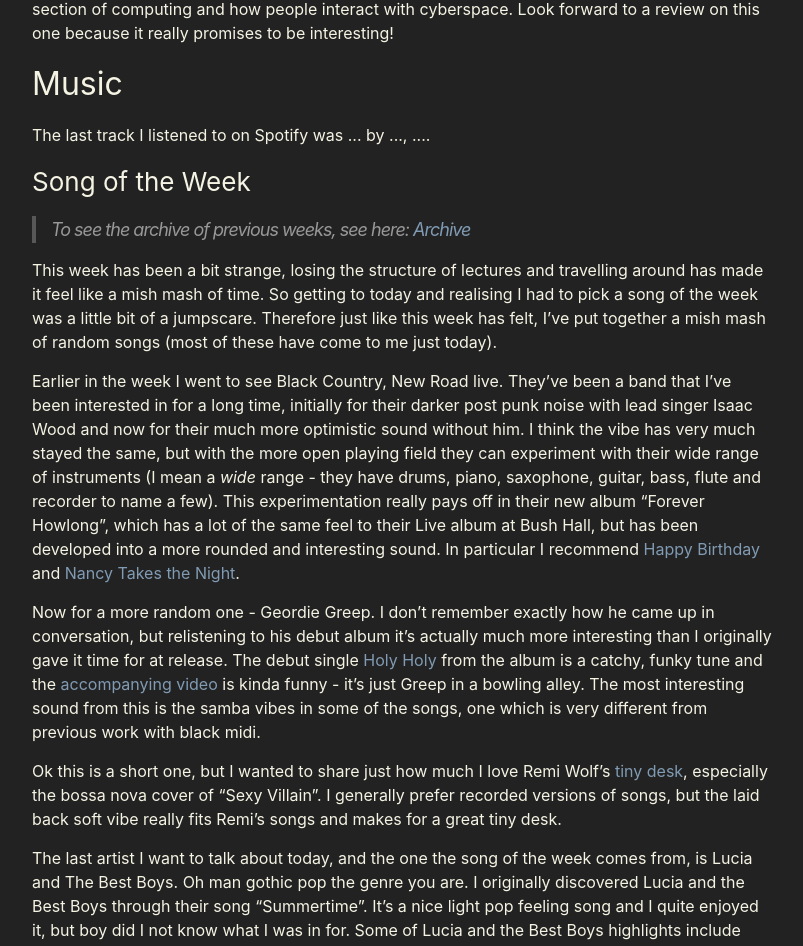
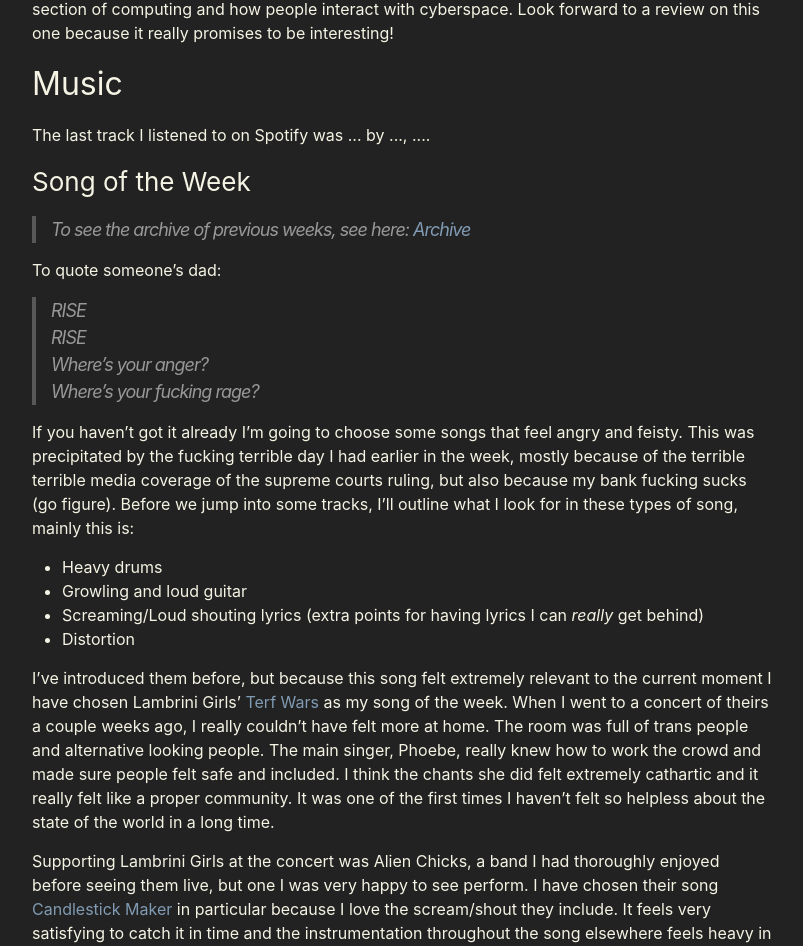
Before and after one commit to awsloth/awsloth.github.io, a Jekyll site: the page built from media.markdown, in a window 1280 px wide and 1400 px high, scrolled down 629 px. Shown: the top 946 px of the window, without its empty margins (238-1041 px from the left). Built offline with Jekyll 4.4.1, drawn with Linux system fonts in a browser that asks for light colours; a script that is not in the unit is left out; some of the changed text lies outside the part shown.

Commit message:
Update song of the week

```diff
--- a/media.markdown
+++ b/media.markdown
@@ -38,19 +38,30 @@ I have been really enjoying what I have read of this book so far. I think partia
 
 > To see the archive of previous weeks, see here: [Archive](/media/song-archive)
 
-This week has been a bit strange, losing the structure of lectures and travelling around has made it feel like a mish mash of time. So getting to today and realising I had to pick a song of the week was a little bit of a jumpscare. Therefore just like this week has felt, I've put together a mish mash of random songs (most of these have come to me just today).
+To quote someone's dad:
 
-Earlier in the week I went to see Black Country, New Road live. They've been a band that I've been interested in for a long time, initially for their darker post punk noise with lead singer Isaac Wood and now for their much more optimistic sound without him. I think the vibe has very much stayed the same, but with the more open playing field they can experiment with their wide range of instruments (I mean a *wide* range - they have drums, piano, saxophone, guitar, bass, flute and recorder to name a few). This experimentation really pays off in their new album "Forever Howlong", which has a lot of the same feel to their Live album at Bush Hall, but has been developed into a more rounded and interesting sound. In particular I recommend [Happy Birthday](https://open.spotify.com/track/56Vk4WrIrTr3Jg7hReNZVb?si=2fb19dcee5c34b21) and [Nancy Takes the Night](https://open.spotify.com/track/3vtceW4EYrv3enjfz7MTff?si=a7471c6b80ee4915).
+> RISE
+  RISE
+  Where's your anger?
+  Where's your fucking rage?
 
-Now for a more random one - Geordie Greep. I don't remember exactly how he came up in conversation, but relistening to his debut album it's actually much more interesting than I originally gave it time for at release. The debut single [Holy Holy](https://open.spotify.com/track/4AiTTqrljm1r8zKr68cxPk?si=68a9e78ce83c4a32) from the album is a catchy, funky tune and the [accompanying video](https://youtu.be/A4EU_0vFzuU?si=teZ3yQUvFHuNKEre) is kinda funny - it's just Greep in a bowling alley. The most interesting sound from this is the samba vibes in some of the songs, one which is very different from previous work with black midi.
+If you haven't got it already I'm going to choose some songs that feel angry and feisty. This was precipitated by the fucking terrible day I had earlier in the week, mostly because of the terrible terrible media coverage of the supreme courts ruling, but also because my bank fucking sucks (go figure). Before we jump into some tracks, I'll outline what I look for in these types of song, mainly this is:
+- Heavy drums
+- Growling and loud guitar
+- Screaming/Loud shouting lyrics (extra points for having lyrics I can *really* get behind)
+- Distortion
 
-Ok this is a short one, but I wanted to share just how much I love Remi Wolf's [tiny desk](https://youtu.be/X_myO7_7KKk?si=EJ1QQJT6K8vabsYJ), especially the bossa nova cover of "Sexy Villain". I generally prefer recorded versions of songs, but the laid back soft vibe really fits Remi's songs and makes for a great tiny desk.
+I've introduced them before, but because this song felt extremely relevant to the current moment I have chosen Lambrini Girls' [Terf Wars](https://open.spotify.com/track/7aNvsOmhlc4V07PdT4YgtN?si=34991ad5697248cc) as my song of the week. When I went to a concert of theirs a couple weeks ago, I really couldn't have felt more at home. The room was full of trans people and alternative looking people. The main singer, Phoebe, really knew how to work the crowd and made sure people felt safe and included. I think the chants she did felt extremely cathartic and it really felt like a proper community. It was one of the first times I haven't felt so helpless about the state of the world in a long time.
 
-The last artist I want to talk about today, and the one the song of the week comes from, is Lucia and The Best Boys. Oh man gothic pop the genre you are. I originally discovered Lucia and the Best Boys through their song "Summertime". It's a nice light pop feeling song and I quite enjoyed it, but boy did I not know what I was in for. Some of Lucia and the Best Boys highlights include [Blueheart](https://open.spotify.com/track/2tYefVtZYM82eB4pdFtxmR?si=51337cda1c584c90) and [When You Dress Up](https://open.spotify.com/track/1dy0yjSUuYOqirPLWm2sXy?si=e1e9432f5c7244e2).
+Supporting Lambrini Girls at the concert was Alien Chicks, a band I had thoroughly enjoyed before seeing them live, but one I was very happy to see perform. I have chosen their song [Candlestick Maker](https://open.spotify.com/track/2a4u1DkUlDNRnkWBVQoeer?si=79161c7b32cd4d78) in particular because I love the scream/shout they include. It feels very satisfying to catch it in time and the instrumentation throughout the song elsewhere feels heavy in the right way. The voice on the edge of screaming, the mish mash of instruments in kinda the best way and the best of it all cowbell (the holy grail in post punk bands imo).
+
+The third band I want to focus on is Coach Party, with two of theirs songs [Micro Aggression](https://open.spotify.com/track/0AoVDlD4Da25HVGUpM0liK?si=74e312acccc14639) and [Parasite](https://open.spotify.com/track/4EDSWFoLE7TgCrl0Eol9dV?si=5b9c75272a5644e3). For Parasite, there is not much more to say than it fits all categories. It is unfortunately not too long, but I can forgive them because it really is just a scream filled song. In terms of Micro Aggression, it's just a classic indie rock kinda feel, with some added screams/shouts for fun, with a message I can (obviously) get behind - great!
+
+Less of a song recommendation, more of a whole fuck off album. The debut album by Model/Actriz, [Dogsbody](https://open.spotify.com/album/1DWLFwBZxTSBWw7G9uhpok?si=06PXTio5Qkuv6Rwmr5M10Q), has become my go to "put me in the mines" album. I turn my headphones right up, blast the songs out and can't have any other thoughts but work (maybe not the healthiest thing, but I do at least enjoy the music). It may not directly fit into the rage theme, but if I was already angry I could really channel it through this (~~probably to send like a slightly angry email~~).
 
 The track of the week:
 
-<iframe style="border-radius:12px" src="https://open.spotify.com/embed/track/4L4RGrbgXsRzrqrAtnj7Dg?utm_source=generator" width="100%" height="152" frameBorder="0" allowfullscreen="" allow="autoplay; clipboard-write; encrypted-media; fullscreen; picture-in-picture" loading="lazy"></iframe>
+<iframe style="border-radius:12px" src="https://open.spotify.com/embed/track/7aNvsOmhlc4V07PdT4YgtN?utm_source=generator" width="100%" height="152" frameBorder="0" allowfullscreen="" allow="autoplay; clipboard-write; encrypted-media; fullscreen; picture-in-picture" loading="lazy"></iframe>
 
 To see an archive of the songs I have previously added, see here:
 
--- a/song-archive.markdown
+++ b/song-archive.markdown
@@ -3,6 +3,22 @@ layout: page
 title: Song of the Week Archive
 permalink: /media/song-archive
 ---
+
+## 13/04/25
+
+This week has been a bit strange, losing the structure of lectures and travelling around has made it feel like a mish mash of time. So getting to today and realising I had to pick a song of the week was a little bit of a jumpscare. Therefore just like this week has felt, I've put together a mish mash of random songs (most of these have come to me just today).
+
+Earlier in the week I went to see Black Country, New Road live. They've been a band that I've been interested in for a long time, initially for their darker post punk noise with lead singer Isaac Wood and now for their much more optimistic sound without him. I think the vibe has very much stayed the same, but with the more open playing field they can experiment with their wide range of instruments (I mean a *wide* range - they have drums, piano, saxophone, guitar, bass, flute and recorder to name a few). This experimentation really pays off in their new album "Forever Howlong", which has a lot of the same feel to their Live album at Bush Hall, but has been developed into a more rounded and interesting sound. In particular I recommend [Happy Birthday](https://open.spotify.com/track/56Vk4WrIrTr3Jg7hReNZVb?si=2fb19dcee5c34b21) and [Nancy Takes the Night](https://open.spotify.com/track/3vtceW4EYrv3enjfz7MTff?si=a7471c6b80ee4915).
+
+Now for a more random one - Geordie Greep. I don't remember exactly how he came up in conversation, but relistening to his debut album it's actually much more interesting than I originally gave it time for at release. The debut single [Holy Holy](https://open.spotify.com/track/4AiTTqrljm1r8zKr68cxPk?si=68a9e78ce83c4a32) from the album is a catchy, funky tune and the [accompanying video](https://youtu.be/A4EU_0vFzuU?si=teZ3yQUvFHuNKEre) is kinda funny - it's just Greep in a bowling alley. The most interesting sound from this is the samba vibes in some of the songs, one which is very different from previous work with black midi.
+
+Ok this is a short one, but I wanted to share just how much I love Remi Wolf's [tiny desk](https://youtu.be/X_myO7_7KKk?si=EJ1QQJT6K8vabsYJ), especially the bossa nova cover of "Sexy Villain". I generally prefer recorded versions of songs, but the laid back soft vibe really fits Remi's songs and makes for a great tiny desk.
+
+The last artist I want to talk about today, and the one the song of the week comes from, is Lucia and The Best Boys. Oh man gothic pop the genre you are. I originally discovered Lucia and the Best Boys through their song "Summertime". It's a nice light pop feeling song and I quite enjoyed it, but boy did I not know what I was in for. Some of Lucia and the Best Boys highlights include [Blueheart](https://open.spotify.com/track/2tYefVtZYM82eB4pdFtxmR?si=51337cda1c584c90) and [When You Dress Up](https://open.spotify.com/track/1dy0yjSUuYOqirPLWm2sXy?si=e1e9432f5c7244e2).
+
+The track of the week:
+
+<iframe style="border-radius:12px" src="https://open.spotify.com/embed/track/4L4RGrbgXsRzrqrAtnj7Dg?utm_source=generator" width="100%" height="152" frameBorder="0" allowfullscreen="" allow="autoplay; clipboard-write; encrypted-media; fullscreen; picture-in-picture" loading="lazy"></iframe>
 
 ## 06/04/25
 
```
Also changed, not shown: other parts of media.markdown (+1 -1 lines).
